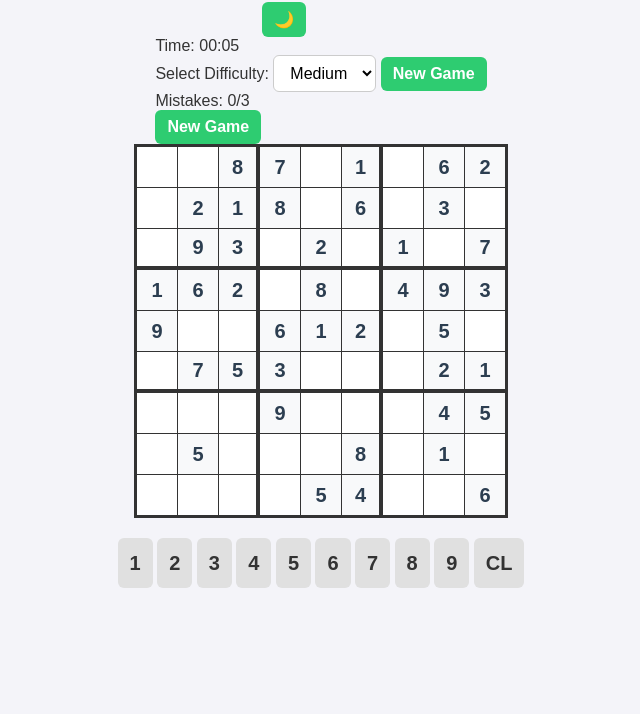
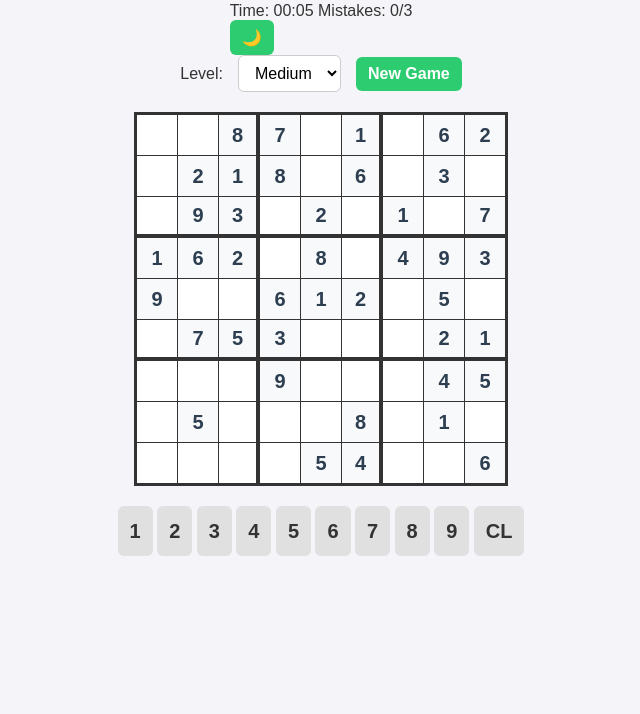
Before and after one commit to jadhaojay74-coder/sudoku-app-, a plain HTML site: page index.html in a window 1280 px wide. Shown: the part 86-800 px from the top of the page, without its empty margins (319-959 px from the left). Drawn offline with Linux system fonts and the light colour scheme.

Commit message:
Refactor header into navbar with game stats
Replaced header with a navbar containing game stats and theme toggle button.

```diff
--- a/index.html
+++ b/index.html
@@ -8,15 +8,18 @@
     <link rel="stylesheet" href="style.css">
 </head>
 <body>
-    <header>
-        <h1>Sudoku</h1>
-        <button id="theme-toggle-btn" onclick="toggleDarkMode()">🌙</button>
-    </header>
 
-    <div id="status-bar">
-        <div id="timer">Time: 00:00</div>
-         <div class="difficulty-selector">
-    <label for="difficulty">Select Difficulty:</label>
+    <div class="navbar">
+    <h1>Sudoku</h1>
+    <div class="game-stats">
+        <span id="timer">Time: 00:00</span>
+        <span id="mistakes-display">Mistakes: 0/3</span>
+    </div>
+    <button id="theme-toggle-btn" onclick="toggleDarkMode()">🌙</button>
+</div>
+
+<div class="game-controls">
+    <label for="difficulty">Level:</label>
     <select id="difficulty">
         <option value="easy">Easy</option>
         <option value="medium" selected>Medium</option>
@@ -25,11 +28,6 @@
     <button id="new-game-btn">New Game</button>
 </div>
 
-        <div id="mistakes-display">Mistakes: 0/3</div>
-        <div class="button-group">
-            <button id="new-game-btn" onclick="startNewGame()">New Game</button>
-        </div>
-    </div>
 
     <div id="sudoku-board"></div>
 
```
